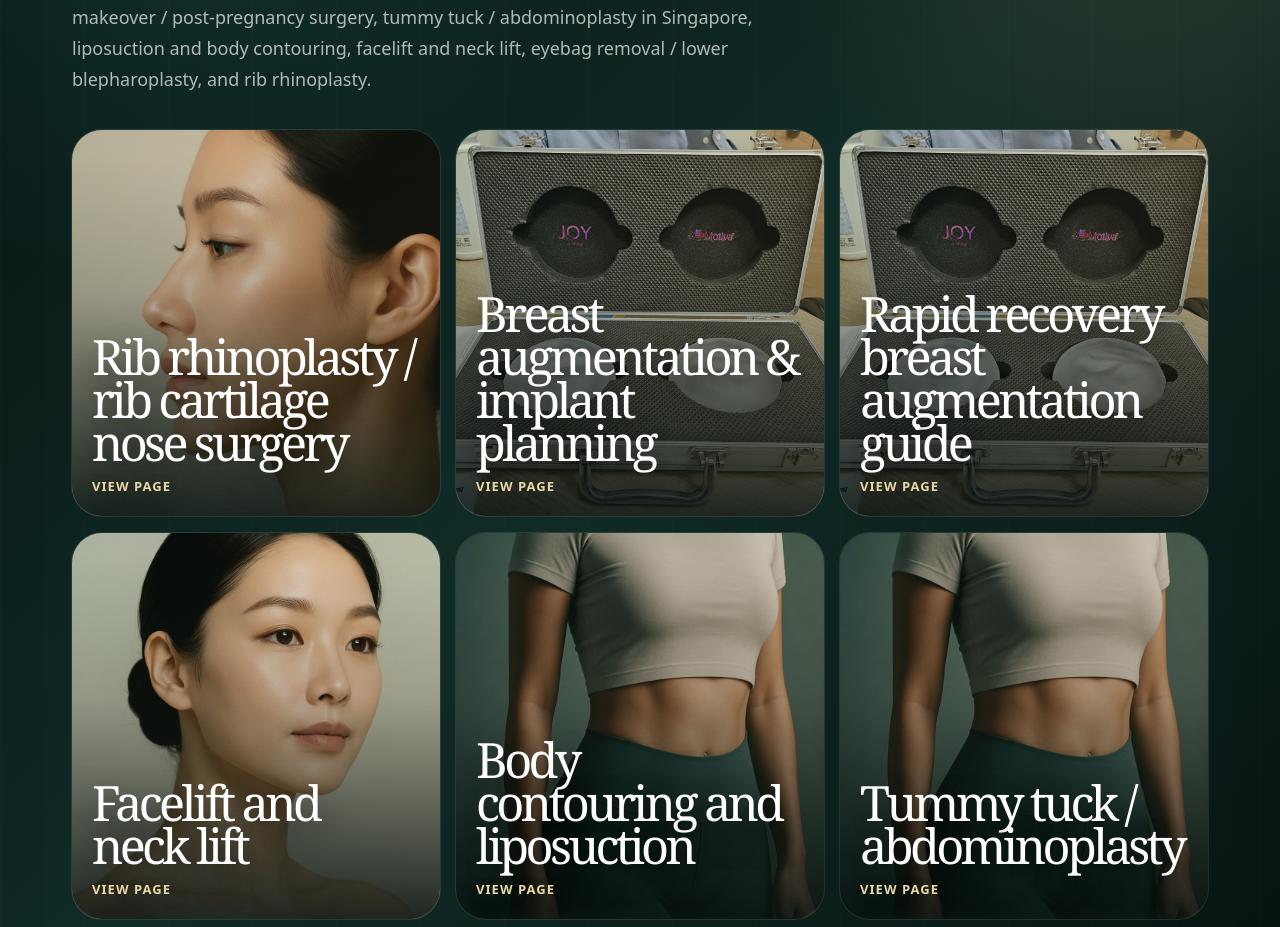
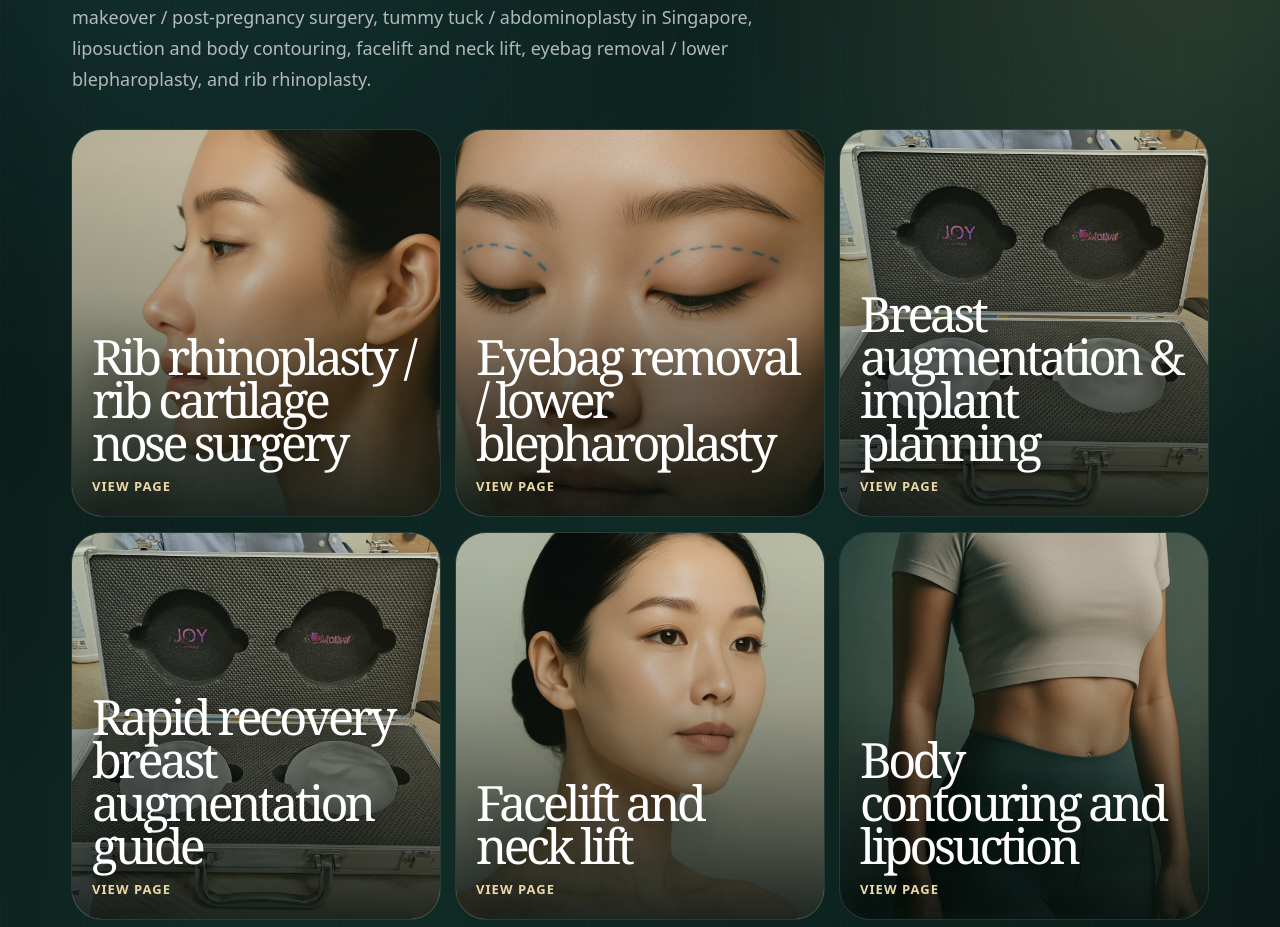
Before and after one commit to zatyrical/plasticwebsite, a Next.js app: page / in a window 1280 px wide. Shown: the part 3003-3930 px from the top of the page. Built offline with nearby package versions, Linux system fonts and the light colour scheme.

Commit message:
Add clinically reviewed lower blepharoplasty guide

```diff
--- a/app/treatmentTiles.ts
+++ b/app/treatmentTiles.ts
@@ -12,7 +12,8 @@ export const aestheticTreatments: TreatmentTile[] = [
   { title: 'Breast augmentation & implant planning', href: '/breast-augmentation-singapore', image: '/images/aesthetic-breast/breast-implants-motiva-consultation-singapore.jpg', alt: 'Breast implant samples used during breast augmentation and Motiva implant consultation planning in Singapore' },
   { title: 'Rhinoplasty / Asian nose surgery', href: '/asian-rhinoplasty-singapore', image: '/images/aesthetic-ai/asian-rhinoplasty.jpg', alt: 'Asian side-profile nose image for rhinoplasty' },
   { title: 'Rib rhinoplasty / rib cartilage nose surgery', href: '/rib-rhinoplasty-singapore', image: '/images/aesthetic-ai/asian-rhinoplasty.jpg', alt: 'Asian side-profile nose image representing rib cartilage rhinoplasty planning in Singapore' },
-  { title: 'Eyelid surgery', href: '/asian-eyelid-surgery-singapore', image: '/images/aesthetic-ai/eyelid-surgery.jpg', alt: 'Asian eyelid image with surgical planning markings' },
+  { title: 'Eyebag removal / lower blepharoplasty', href: '/eyebag-removal-lower-blepharoplasty-singapore', image: '/images/aesthetic-ai/eyelid-surgery.jpg', alt: 'Illustrative eyelid image for lower eyelid surgery consultation' },
+  { title: 'Upper eyelid / double eyelid surgery', href: '/asian-eyelid-surgery-singapore', image: '/images/aesthetic-ai/eyelid-surgery.jpg', alt: 'Asian eyelid image with surgical planning markings' },
   { title: 'Facelift / face lift and neck lift', href: '/face-neck-lift-singapore', image: '/images/aesthetic-ai/face-neck-lift.jpg', alt: 'Asian lower face, jawline and neck image for face and neck lift' },
   { title: 'Lasers and injectables', href: '/lasers-injectables-singapore', image: '/images/aesthetic-ai/lasers-injectables.jpg', alt: 'Asian facial skin image with aesthetic laser handpiece' },
   { title: 'Fat grafting', href: '/fat-grafting-singapore', image: '/images/aesthetic-ai/fat-grafting.jpg', alt: 'Clinical tray image representing fat grafting precision' },
@@ -32,6 +33,7 @@ export const reconstructiveTreatments: TreatmentTile[] = [
 
 export const aestheticSignatureTreatments: TreatmentTile[] = [
   { title: 'Rib rhinoplasty / rib cartilage nose surgery', href: '/rib-rhinoplasty-singapore', image: '/images/aesthetic-ai/asian-rhinoplasty.jpg', alt: 'Illustrative side-profile nose image for rib rhinoplasty planning' },
+  { title: 'Eyebag removal / lower blepharoplasty', href: '/eyebag-removal-lower-blepharoplasty-singapore', image: '/images/aesthetic-ai/eyelid-surgery.jpg', alt: 'Illustrative eyelid image for lower eyelid surgery consultation' },
   { title: 'Breast augmentation & implant planning', href: '/breast-augmentation-singapore', image: '/images/aesthetic-breast/breast-implants-motiva-consultation-singapore.jpg', alt: 'Breast implant samples used during consultation planning' },
   { title: 'Rapid recovery breast augmentation guide', href: '/24-hour-rapid-recovery-breast-augmentation-singapore', image: '/images/aesthetic-breast/breast-implants-motiva-consultation-singapore.jpg', alt: 'Breast implant samples representing breast augmentation recovery planning' },
   { title: 'Facelift and neck lift', href: '/face-neck-lift-singapore', image: '/images/aesthetic-ai/face-neck-lift.jpg', alt: 'Illustrative lower face, jawline and neck image for consultation planning' },
```
